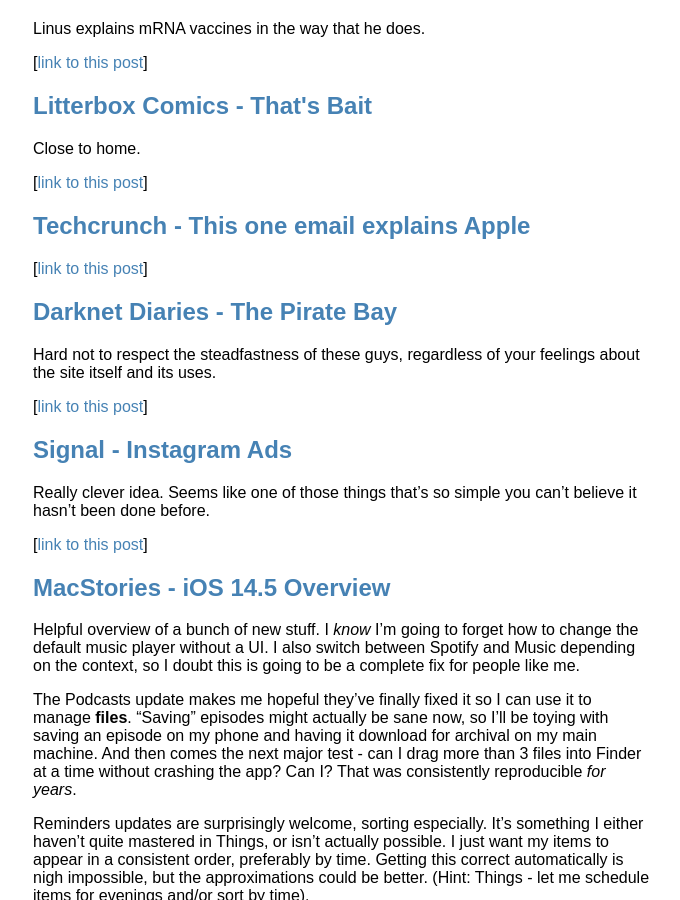
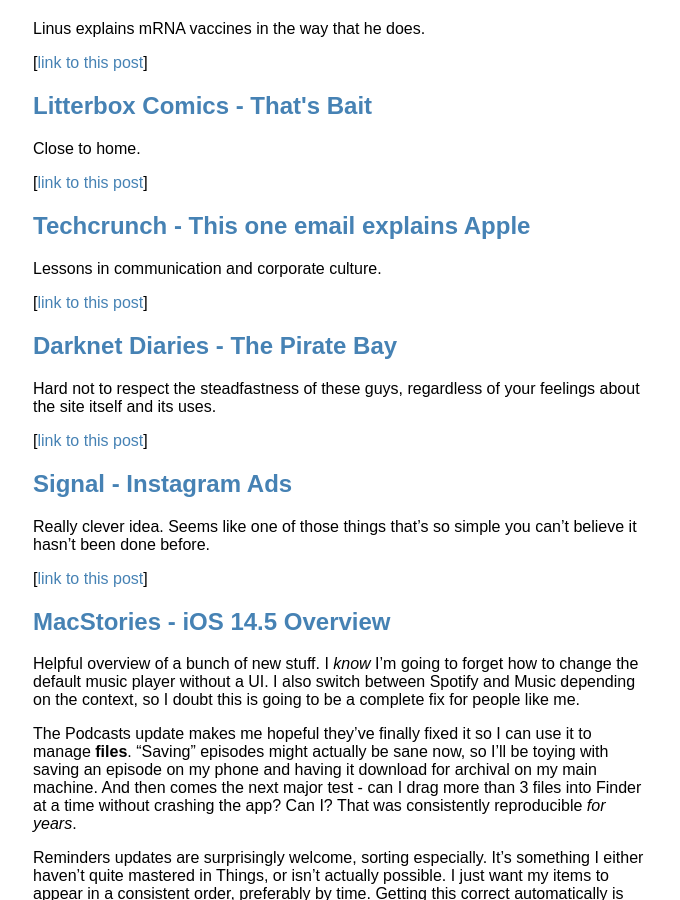
Before and after one commit to jacobpledger/website, a Jekyll site: the page built from blog.html, in a window 1280 px wide and 900 px high, scrolled down 995 px. Shown: the whole window, without its empty margins (297-977 px from the left). Built offline with Jekyll 4.4.1, drawn with Linux system fonts in a browser that asks for light colours.

Commit message:
update old post

```diff
--- a/collections/_posts/2021-06-04-techcrunch-apple-email.md
+++ b/collections/_posts/2021-06-04-techcrunch-apple-email.md
@@ -1,5 +1,7 @@
 ---
 external_link: https://techcrunch.com/2021/06/04/this-one-email-explains-apple/
-layout: external_post
+layout: post
 title: Techcrunch - This one email explains Apple
 ---
+
+Lessons in communication and corporate culture.
```
